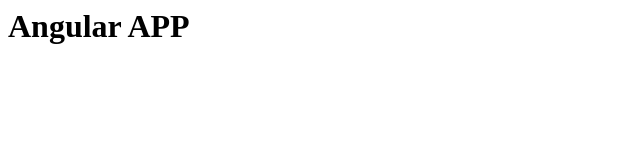
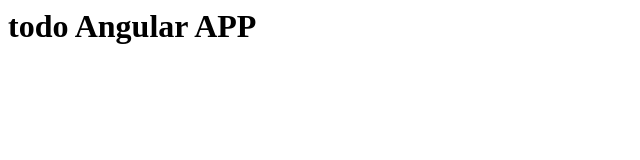
Before and after one commit to mateorotim/elektronicko-poslovanje, a website: page public/index.html in a window 1280 px wide. Shown: the whole page, without its empty margins (0-640 px from the left). Drawn offline with Linux system fonts and the light colour scheme.

Commit message:
webhook test

```diff
--- a/public/index.html
+++ b/public/index.html
@@ -1 +1 @@
-<h1>Angular APP</h1>
+<h1>todo Angular APP</h1>
```
